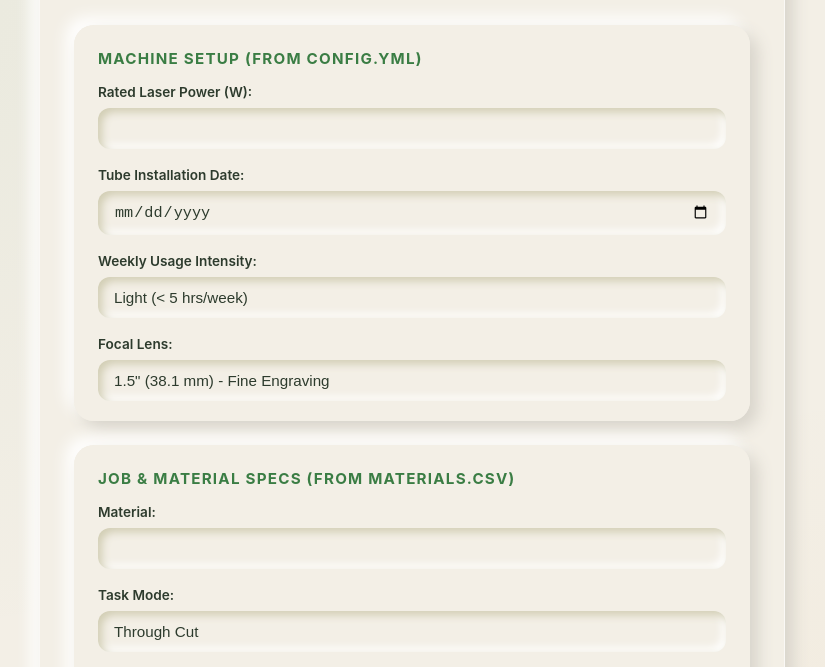
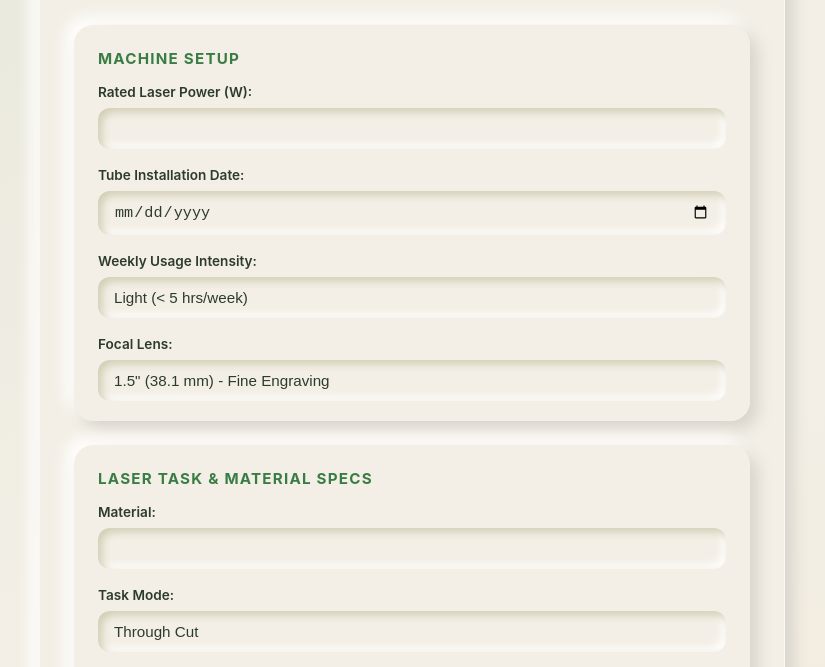
Before and after one commit to JanaLumi/LaserConfig, a plain HTML site: page index.html in a window 1280 px wide. Shown: the part 129-796 px from the top of the page, without its empty margins (228-1053 px from the left). Drawn offline with nearby package versions, Linux system fonts and the light colour scheme; no server answers.

Commit message:
Update legends in the laser form fields

```diff
--- a/index.html
+++ b/index.html
@@ -21,7 +21,7 @@
     <form id="laserForm">
       <!-- Machine Setup -->
       <fieldset>
-        <legend>Machine Setup (from config.yml)</legend>
+        <legend>Machine Setup</legend> <!-- from config.yml -->
 
         <div class="form-group">
           <label for="ratedPower">Rated Laser Power (W):</label>
@@ -54,7 +54,7 @@
 
       <!-- Material & Task Specs -->
       <fieldset>
-        <legend>Job & Material Specs (from materials.csv)</legend>
+        <legend>Laser Task & Material Specs</legend> <!--from materials.csv-->
 
         <div class="form-group">
           <label for="material">Material:</label>
```
